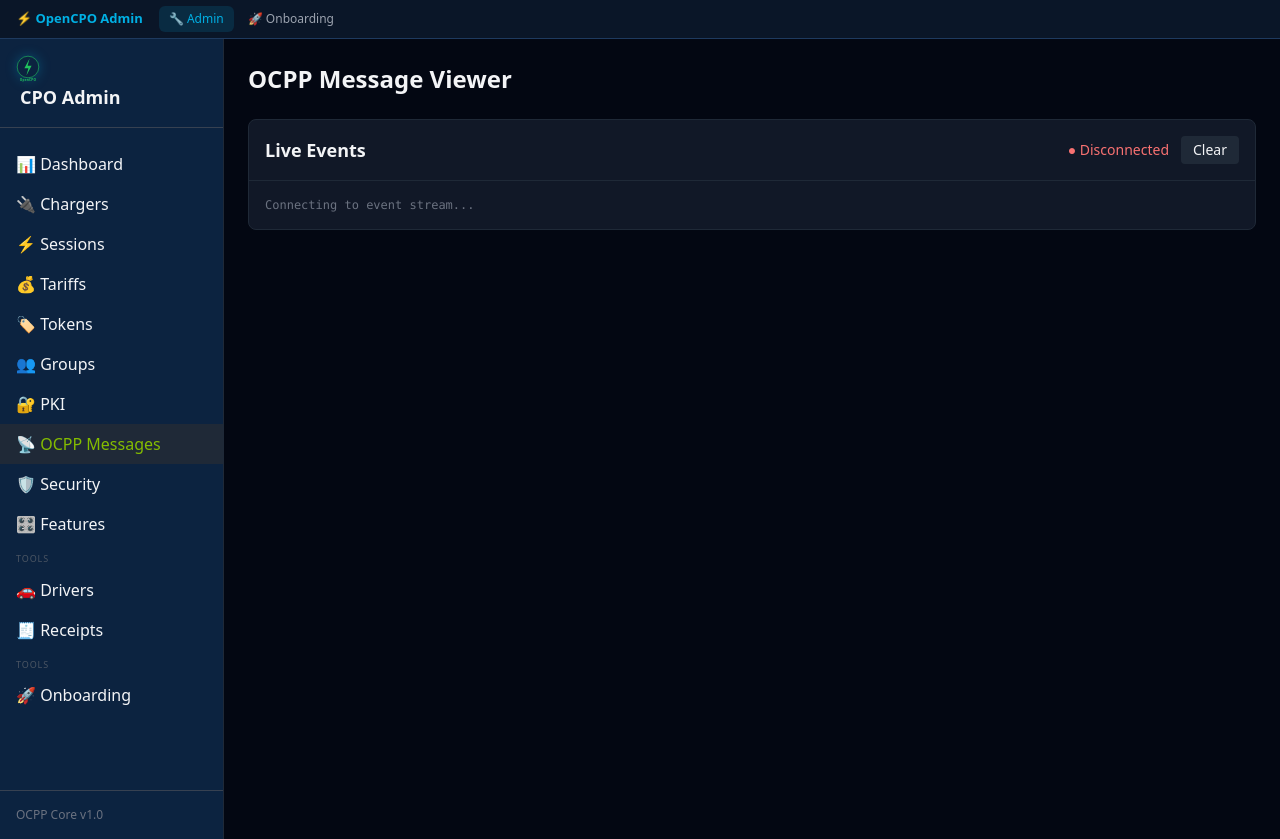
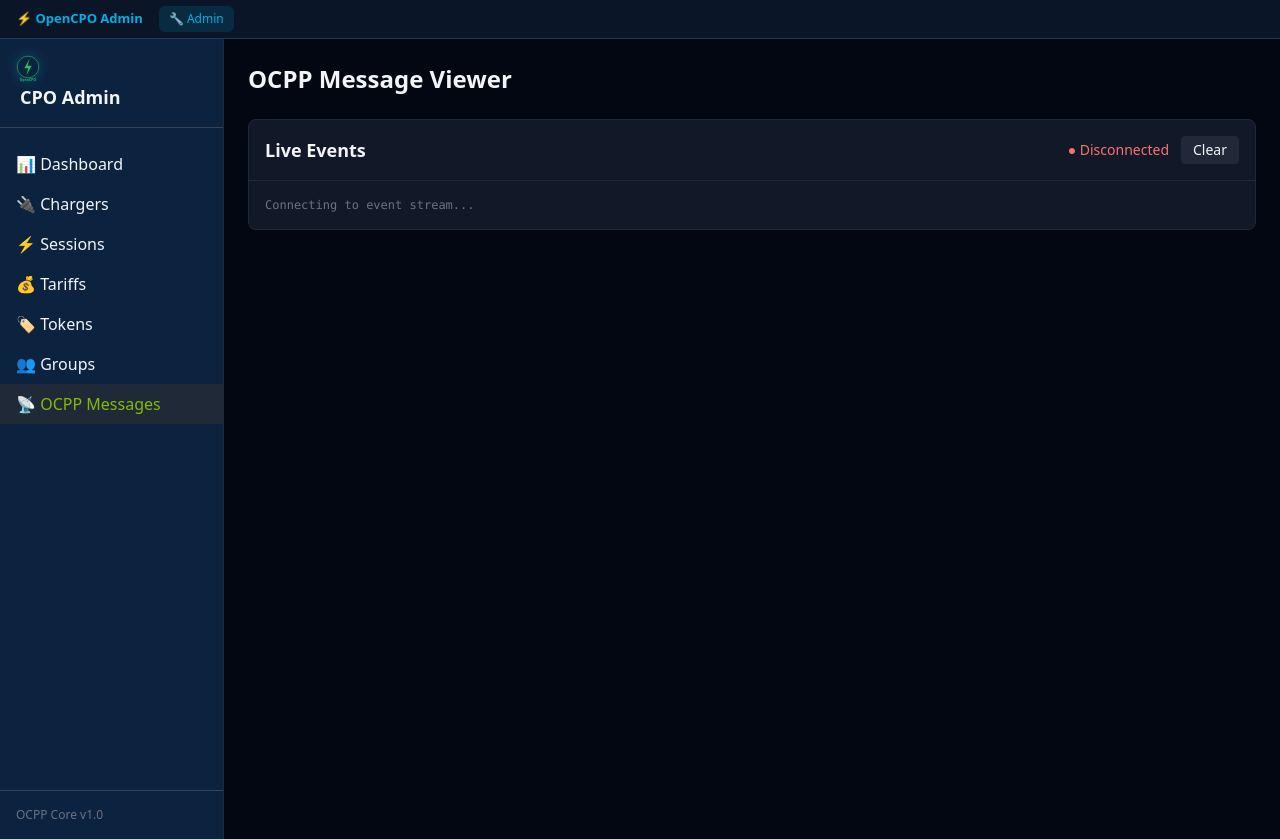
Before and after one commit to opencpo/opencpo-admin, a FastAPI app: page /ocpp in a window 1280 px wide. Run offline with FastAPI, Linux system fonts and the light colour scheme; parts of the project's set-up code (start-up, migrations or seed data) failed here and were passed over; some libraries are stand-ins or nearby versions.

Commit message:
fix: strip private modules from nav — keep only base CPO features

```diff
--- a/templates/base.html
+++ b/templates/base.html
@@ -33,7 +33,7 @@
 <nav style="display:flex;align-items:center;gap:4px;padding:6px 16px;background:#0a1628;border-bottom:1px solid #1e3a5f;font-size:12px;position:sticky;top:0;z-index:9999;overflow-x:auto;white-space:nowrap;">
   <span style="color:#00B0E4;font-weight:700;font-size:13px;margin-right:12px;">⚡ {{ app_title }}</span>
   <a href="/" style="color:#00B0E4;text-decoration:none;padding:4px 10px;border-radius:6px;background:#00B0E422;">🔧 Admin</a>
-  <a href="/onboarding" style="color:#9ca3af;text-decoration:none;padding:4px 10px;">🚀 Onboarding</a>
+
 </nav>
 
     <div class="flex h-full">
@@ -62,28 +62,8 @@
                 <a href="/groups" class="nav-link block px-4 py-2 hover:bg-gray-800 {% if active == 'groups' %}bg-gray-800 text-brand-green{% endif %}">
                     👥 Groups
                 </a>
-                <a href="/pki" class="nav-link block px-4 py-2 hover:bg-gray-800 {% if active == 'pki' %}bg-gray-800 text-brand-green{% endif %}">
-                    🔐 PKI
-                </a>
                 <a href="/ocpp" class="nav-link block px-4 py-2 hover:bg-gray-800 {% if active == 'ocpp' %}bg-gray-800 text-brand-green{% endif %}">
                     📡 OCPP Messages
-                </a>
-                <a href="/security" class="nav-link block px-4 py-2 hover:bg-gray-800 {% if active == 'security' %}bg-gray-800 text-brand-green{% endif %}">
-                    🛡️ Security
-                </a>
-                <a href="/features" class="nav-link block px-4 py-2 hover:bg-gray-800 {% if active == 'features' %}bg-gray-800 text-brand-green{% endif %}">
-                    🎛️ Features
-                </a>
-                <div class="mt-2 mb-1 px-4 text-[9px] uppercase tracking-widest text-gray-600">Tools</div>
-                <a href="/drivers" class="nav-link block px-4 py-2 hover:bg-gray-800 {% if active == 'drivers' %}bg-gray-800 text-brand-green{% endif %}">
-                    🚗 Drivers
-                </a>
-                <a href="/receipts" class="nav-link block px-4 py-2 hover:bg-gray-800 {% if active == 'receipts' %}bg-gray-800 text-brand-green{% endif %}">
-                    🧾 Receipts
-                </a>
-                <div class="mt-2 mb-1 px-4 text-[9px] uppercase tracking-widest text-gray-600">Tools</div>
-                <a href="/onboarding" class="nav-link block px-4 py-2 hover:bg-gray-800 {% if active == 'onboarding' %}bg-gray-800 text-brand-green{% endif %}">
-                    🚀 Onboarding
                 </a>
 
             </div>
```
